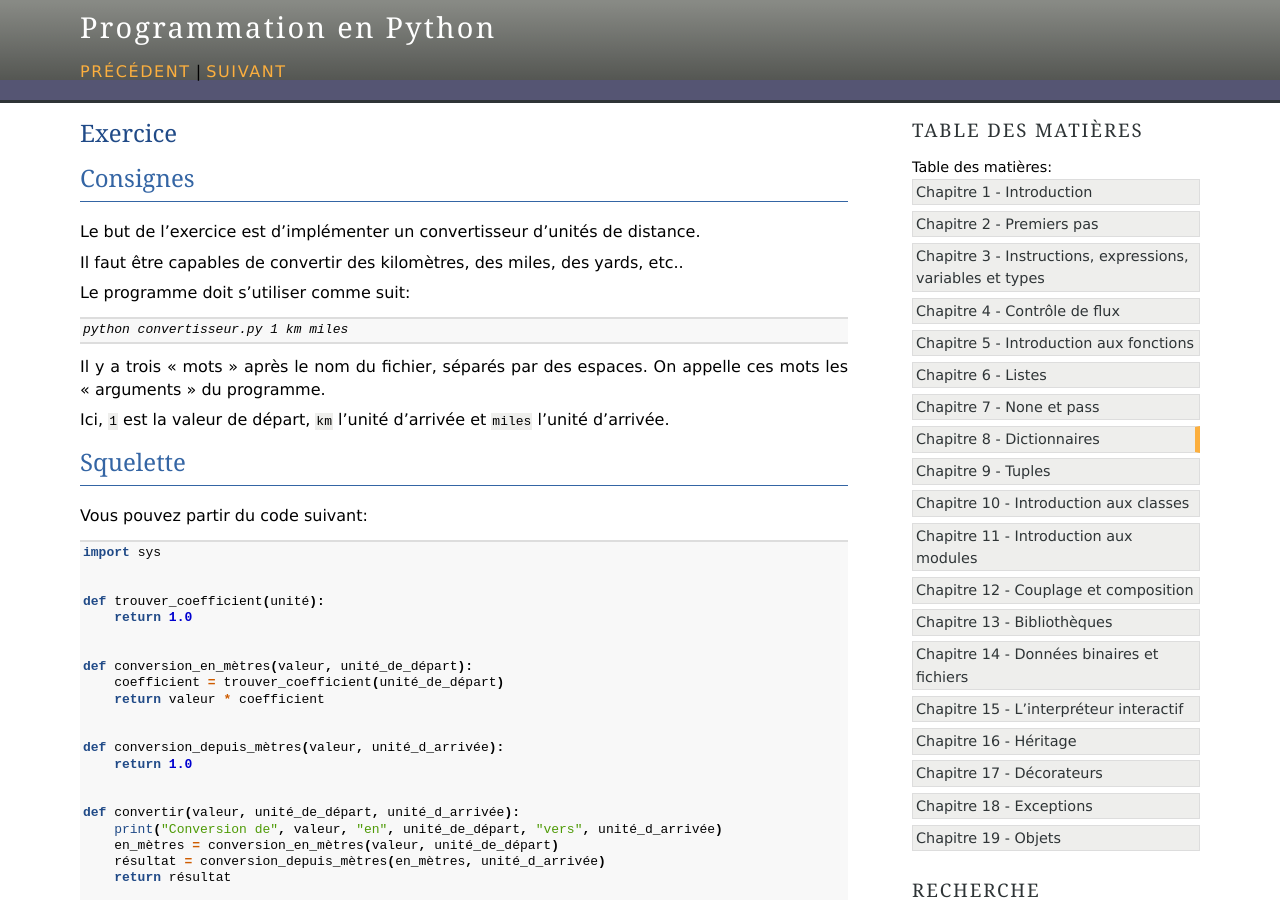
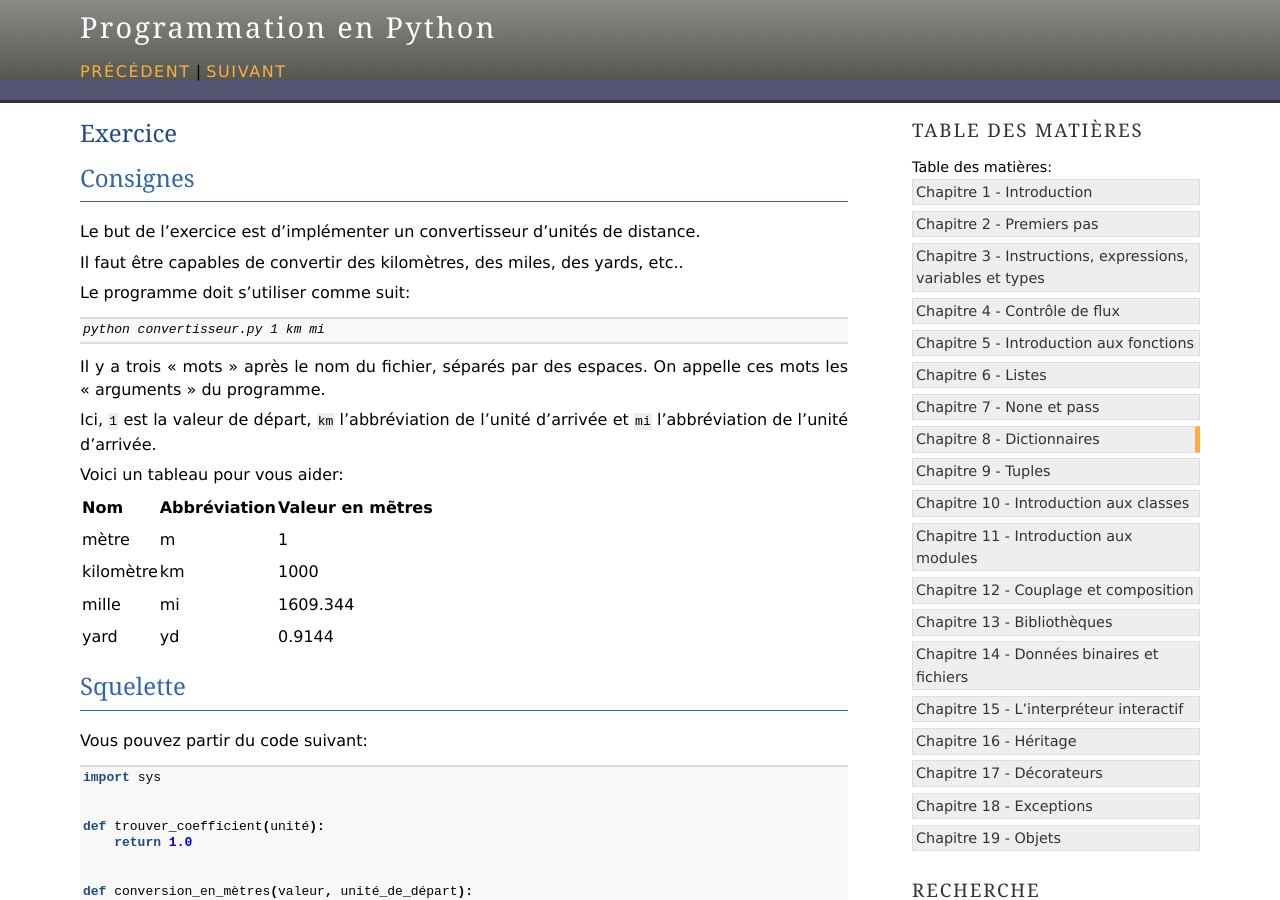
Before and after one commit to gruiick/cours-python, a Sphinx documentation site: the page built from cours/source/08-dictionnaires/04-exercice.rst, in a window 1280 px wide and 900 px high. Built offline with Sphinx 7.4.7, drawn with Linux system fonts in a browser that asks for light colours.

Commit message:
Relecture, clarifications

```diff
--- a/cours/source/08-dictionnaires/04-exercice.rst
+++ b/cours/source/08-dictionnaires/04-exercice.rst
@@ -12,13 +12,25 @@ Le programme doit s'utiliser comme suit:
 
 .. code-block:: console
 
-   python convertisseur.py 1 km miles
+   python convertisseur.py 1 km mi
 
 Il y a trois "mots" après le nom du fichier, séparés par des espaces.
 On appelle ces mots les "arguments" du programme.
 
-Ici, ``1`` est la valeur de départ, ``km`` l'unité d'arrivée
-et ``miles`` l'unité d'arrivée.
+Ici, ``1`` est la valeur de départ, ``km`` l'abbréviation de l'unité d'arrivée
+et ``mi`` l'abbréviation de l'unité d'arrivée.
+
+Voici un tableau pour vous aider:
+
+
+=========   ============    ================
+Nom         Abbréviation    Valeur en mẽtres
+=========   ============    ================
+mètre       m                1
+kilomètre   km               1000
+mille       mi               1609.344
+yard        yd               0.9144
+=========   ============    ================
 
 Squelette
 ----------
```
Also changed, not shown: cours/source/08-dictionnaires/03-booléens.rst (+6 -1 lines).
